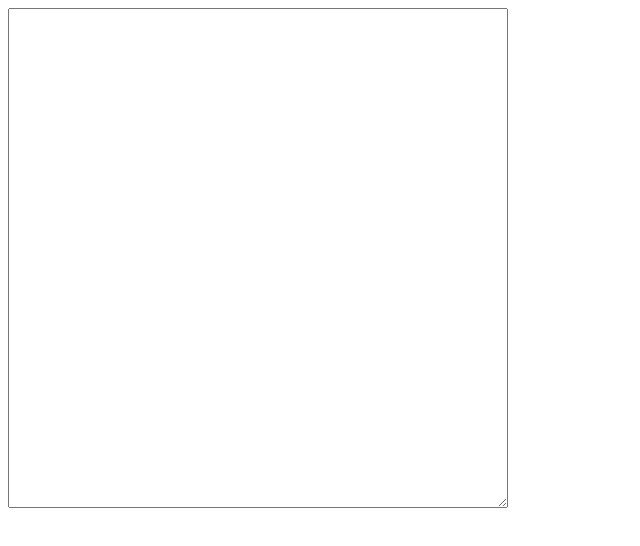
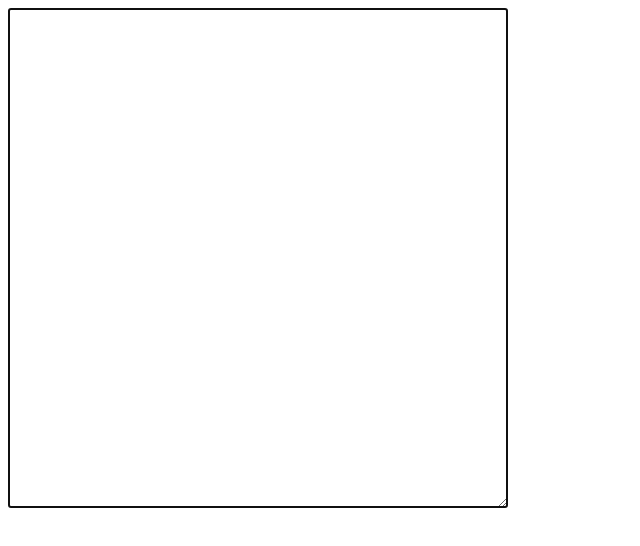
Before and after one commit to ethan0526/iframe-test, a plain HTML site: page preview.html in a window 1280 px wide. Shown: the whole page, without its empty margins (0-640 px from the left). Drawn offline with nearby package versions, Linux system fonts and the light colour scheme.

Commit message:
add autofocus

```diff
--- a/preview.html
+++ b/preview.html
@@ -9,6 +9,6 @@
     <script src="//cdnjs.cloudflare.com/ajax/libs/jquery/3.2.1/jquery.min.js"></script>
   </head>
   <body>
-    <textarea name="" id="result" cols="30" rows="10"></textarea>
+    <textarea name="" id="result" cols="30" rows="10" autofocus="true"></textarea>
   </body>
 </html>
```
